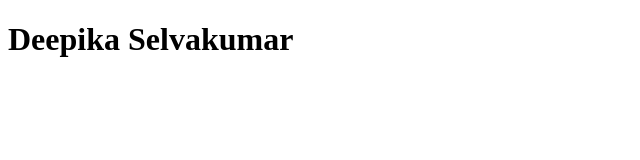
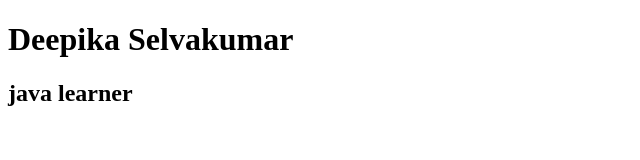
Before and after one commit to DeepikaSelvakumar/Task, a plain HTML site: page index.html in a window 1280 px wide. Shown: the whole page, without its empty margins (0-640 px from the left). Drawn offline with Linux system fonts and the light colour scheme.

Commit message:
feat : add tasks code

```diff
--- a/index.html
+++ b/index.html
@@ -8,5 +8,6 @@
 </head>
 <body>
     <h1>Deepika Selvakumar</h1>
+    <h2>java learner</h2>
 </body>
 </html>
```
